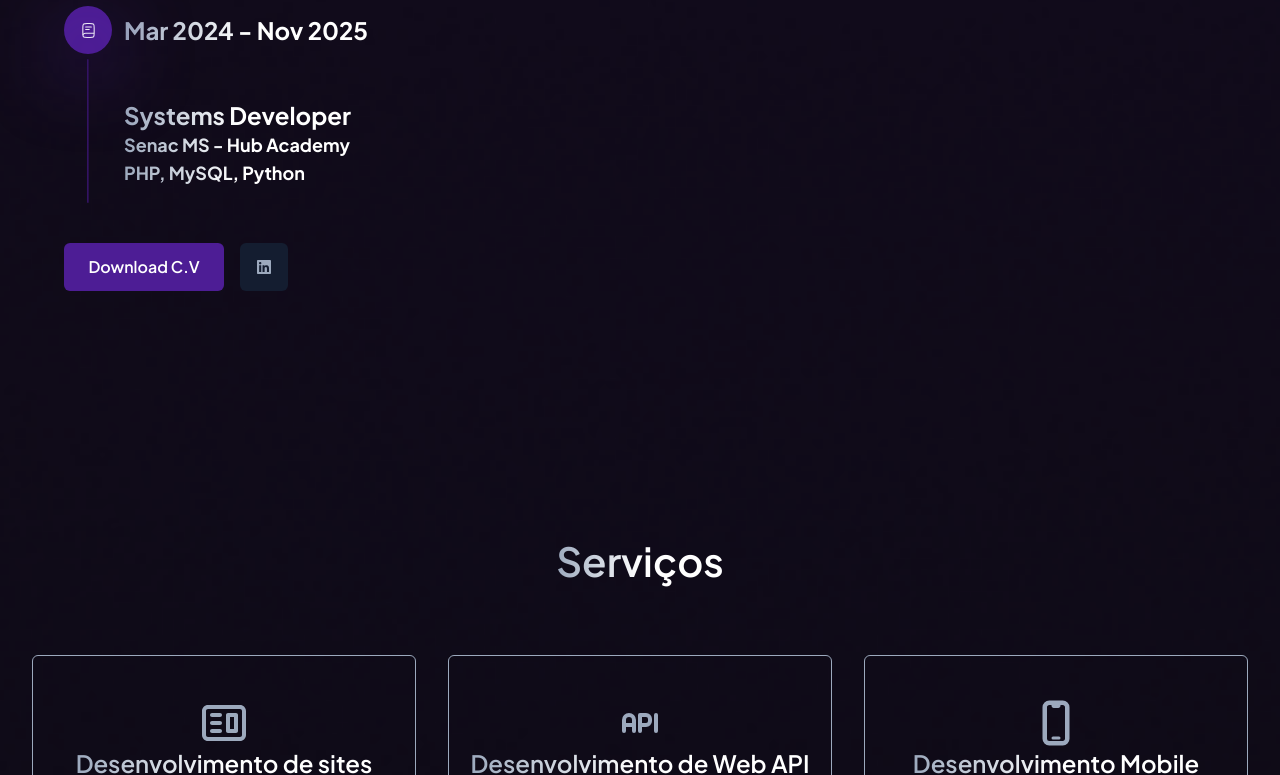
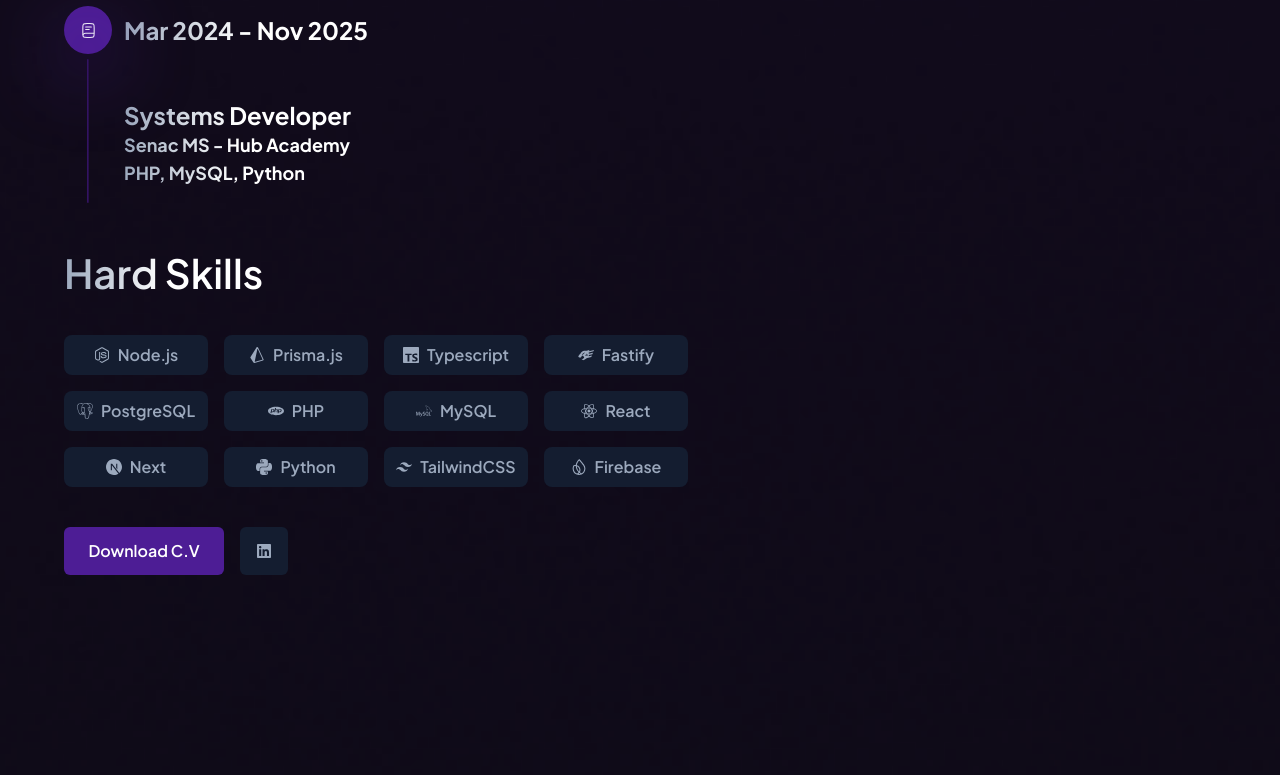
Before and after one commit to SrFreitass/portfolio, a Next.js app: page / in a window 1280 px wide. Shown: the part 1475-2250 px from the top of the page. Built offline with nearby package versions, Linux system fonts and the light colour scheme.

Commit message:
feat: add hard skills

```diff
--- a/app/components/Career.tsx
+++ b/app/components/Career.tsx
@@ -1,5 +1,6 @@
 import { FaLinkedin } from "react-icons/fa"
 import { Education } from "./Education"
+import { HardSkills } from "./HardSkills"
 
 export const Carrer = () => {
     return (
@@ -9,7 +10,8 @@
                 <Education beginDate="Mar 2023" endDate="Dez 2025" course="Game Developer" entity="E.E Prof° Silvio Oliveira dos Santos" skills="Python, Lua"/>
                 <Education beginDate="Mar 2024" endDate="Nov 2025" course="Systems Developer" entity="Senac MS - Hub Academy" skills="PHP, MySQL, Python"/>
             </div>
-            <div className="flex gap-4 items-center">
+            <HardSkills/>
+            <div className="flex gap-4 items-center mt-10">
                 <button className='bg-primary w-40 h-12 rounded-md font-semibold text-white'><a href=''>Download C.V</a></button>
                 <button className="bg-[#141D30] w-12 h-12 rounded-md font-semibold text-secundary flex justify-center items-center gap-2">
                     <FaLinkedin/>
--- a/app/components/Education.tsx
+++ b/app/components/Education.tsx
@@ -36,7 +36,7 @@
                     <p className="text-lg font-bold color_main">
                         {entity}
                     </p>
-                    <p className="text-lg font-bold color_main">
+                    <p className="text-lg font-bold color_main max-sm:mb-12">
                         {skills}
                     </p>
                 </div>
--- /dev/null
+++ b/app/components/HardSkill.tsx
@@ -0,0 +1,14 @@
+import { ReactNode } from "react";
+
+interface HardSkillProps {
+    icon: ReactNode,
+    name: string;
+}
+
+export const HardSkill = ({ icon, name }: HardSkillProps) => {
+    return (
+        <div className="flex items-center justify-center text-secundary font-semibold gap-2 bg-[#141D30] w-36 h-10 rounded-lg">
+            {icon} {name}
+        </div>
+    )
+}
--- /dev/null
+++ b/app/components/HardSkills.tsx
@@ -0,0 +1,25 @@
+import { FaNodeJs } from "react-icons/fa"
+import { SiFastify, SiFirebase, SiMysql, SiNextdotjs, SiPhp, SiPostgresql, SiPrisma, SiPython, SiReact, SiTailwindcss, SiTypescript } from "react-icons/si"
+import { HardSkill } from "./HardSkill"
+
+export const HardSkills = () => {
+    return (
+        <section className="flex flex-col items-start  gap-8" data-aos="fade-down">
+            <h2 className="text-[2.5rem] font-semibold color_main">Hard Skills</h2>
+            <div className="flex gap-4 flex-wrap max-w-[40rem]">
+                <HardSkill  icon={<FaNodeJs/>} name="Node.js"/>
+                <HardSkill  icon={<SiPrisma/>} name="Prisma.js"/>
+                <HardSkill  icon={<SiTypescript/>} name="Typescript"/>
+                <HardSkill  icon={<SiFastify/>} name="Fastify"/>
+                <HardSkill  icon={<SiPostgresql/>} name="PostgreSQL"/>
+                <HardSkill  icon={<SiPhp/>} name="PHP"/>
+                <HardSkill  icon={<SiMysql/>} name="MySQL"/>
+                <HardSkill  icon={<SiReact/>} name="React"/>
+                <HardSkill  icon={<SiNextdotjs/>} name="Next"/>
+                <HardSkill  icon={<SiPython/>} name="Python"/>
+                <HardSkill  icon={<SiTailwindcss/>} name="TailwindCSS"/>
+                <HardSkill  icon={<SiFirebase/>} name="Firebase"/>
+            </div>
+        </section>
+    )
+}
--- a/app/components/Presentation.tsx
+++ b/app/components/Presentation.tsx
@@ -18,7 +18,7 @@
                         <p className='text-secundary text-xl font-medium max-w-5xl text-center mt-4 max-[500px]:text-lg'>
                         Sou um desenvolvedor full-stack 🐱‍💻
                         </p>
-                        <p className="text-secundary text-xl font-medium max-w-5xl text-center mt-4 max-[500px]:text-lg flex justify-center items-center gap-2"> <FaMapMarkerAlt color="#9CA9BD"/> Campo Grande - MS | <PiSuitcaseSimple  color="#9CA9BD"/> #Open to Work</p>
+                        <p className="text-secundary text-xl font-medium max-w-5xl text-center mt-4 max-[500px]:text-lg flex justify-center items-center gap-2"> <FaMapMarkerAlt color="#9CA9BD"/> Campo Grande - MS  <span className="flex items-center gap-2 max-[420px]:hidden">| <PiSuitcaseSimple  color="#9CA9BD"/> #Open to Work</span></p>
 
                     </div>
                 </section>
--- a/app/components/Project.tsx
+++ b/app/components/Project.tsx
@@ -8,12 +8,14 @@
     img: StaticImport
     stacks: { icon: React.ReactNode | string, name: string }[]
     direction: 'RIGHT' | 'LEFT';
+    url: string;
+    git: string;
 }
 
-export const Project = ({ title, description, img, direction, stacks }: ProjectProps) => {
+export const Project = ({ title, description, img, direction, stacks, url, git }: ProjectProps) => {
     return (
         <div className='flex max-xl:flex-col max-xl:items-center gap-8 mt-28' data-aos={direction == "LEFT" ? "fade-left" : "fade-right"}>
-            {direction == "LEFT" && <Image src={img} alt='' className='w-[38.75rem] h-[22rem] max-xl:hidden rounded-xl border border-primary'/>}
+            {direction == "LEFT" && <Image src={img} alt='' className='w-[38.75rem] h-[21.25rem] max-sm:object-contain max-sm:h-full max-xl:hidden rounded-xl border border-primary'/>}
             <div className='flex flex-col justify-center gap-4'>
                 <div className='flex gap-4 flex-wrap max-xl:justify-center'>
                     {stacks.map((skill, index) => {
@@ -25,12 +27,12 @@
                     <p className='text-xl font-medum text-secundary max-xl:text-center'>{description}</p>
                 </div>
                 <div className='flex gap-4 max-xl:justify-center'>
-                    <button className='bg-primary w-40 h-10 rounded-md font-semibold text-white'><a href=''>Visitar</a></button>
-                    <button className='bg-[#141D30] w-40 h-10 rounded-md font-semibold text-secundary flex justify-center items-center gap-2'><Image src={githubIcon} alt='Icone github'/><a href=''>Código fonte</a></button>
+                    <button className='bg-primary w-40 h-10 rounded-md font-semibold text-white'><a href={url} target='__blank'>Visitar</a></button>
+                    <button className='bg-[#141D30] w-40 h-10 rounded-md font-semibold text-secundary flex justify-center items-center gap-2'><Image src={githubIcon} alt='Icone github'/><a href={git} target='__blank'>Código fonte</a></button>
                 </div>
             </div>
-            {direction == "RIGHT" && <Image src={img} alt='' className='w-[38.75rem] h-[22rem] max-xl:hidden rounded-xl border border-primary'/>}
-            <Image src={img} alt='' className='w-[38.75rem] h-[22rem] hidden max-xl:block object-cover rounded-xl border border-primary'/>
+            {direction == "RIGHT" && <Image src={img} alt='' className='w-[38.75rem] h-[21.25rem] max-sm:object-contain max-sm:h-full max-xl:hidden rounded-xl border border-primary'/>}
+            <Image src={img} alt='' className='w-[38.75rem] h-[21.25rem] max-sm:object-contain max-sm:h-full hidden max-xl:block object-cover rounded-xl border border-primary'/>
         </div>
     )
 }
--- a/app/components/Projects.tsx
+++ b/app/components/Projects.tsx
@@ -19,6 +19,8 @@
                 direction='LEFT'
                 title="<TechConnect />"
                 description="Projeto techconnect consiste em um portal de notícias de tecnologia similar a um blog. o projeto é full-stack, vai desde o front-end ao back-end com firebase."
+                url='https://techconnectdev.vercel.app'
+                git="https://github.com/srfreitass/techconnect"
                 />
 
                 <Project
@@ -30,6 +32,8 @@
                 {name: "PrismaJS", icon: <SiPrisma/>}]}
                 direction='RIGHT'
                 title="<EstudaAI />"
+                url=''
+                git="https://github.com/SrFreitass/estudai/tree/dev"
                 description="Em desenvolvimento - Uma plataforma de educação para estudar para o ENEM e vestibulares, com simulados, correção de redação por IA e videoaulas." />
             </div>
         </section>
```
